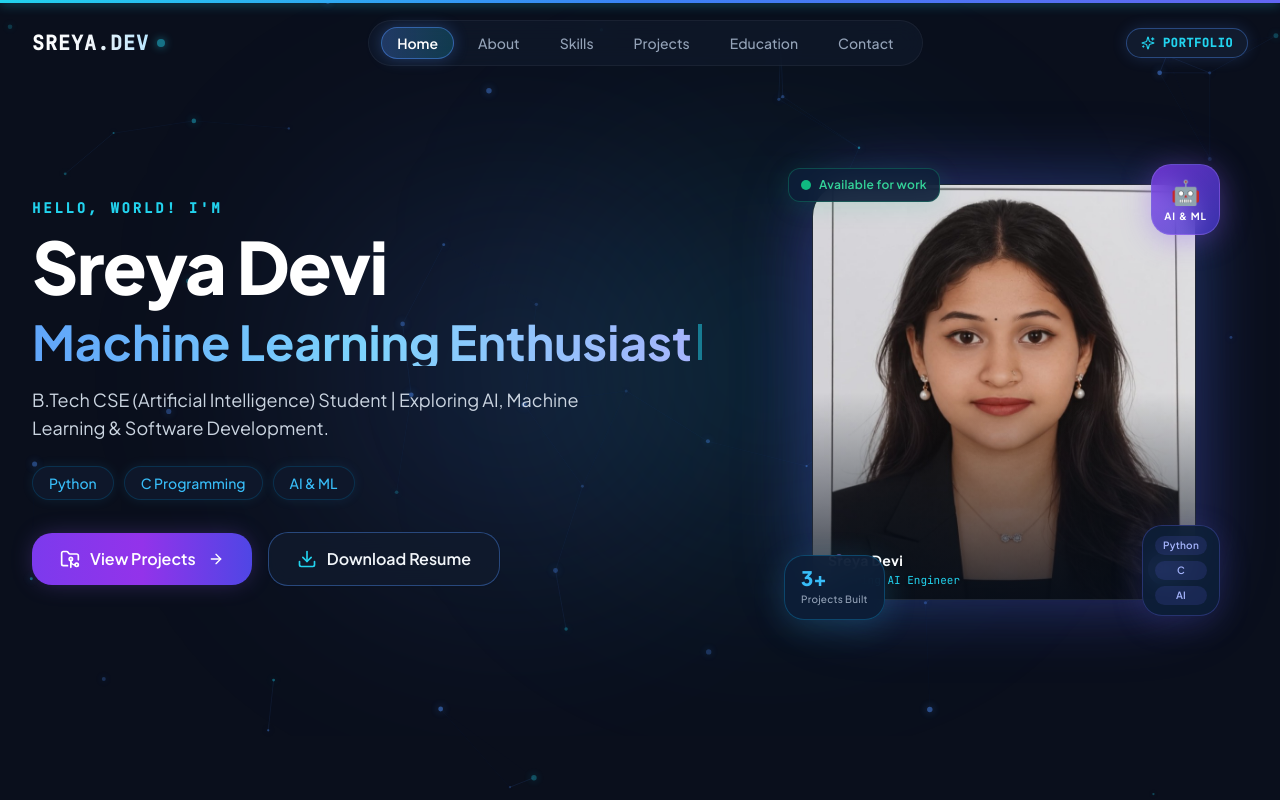
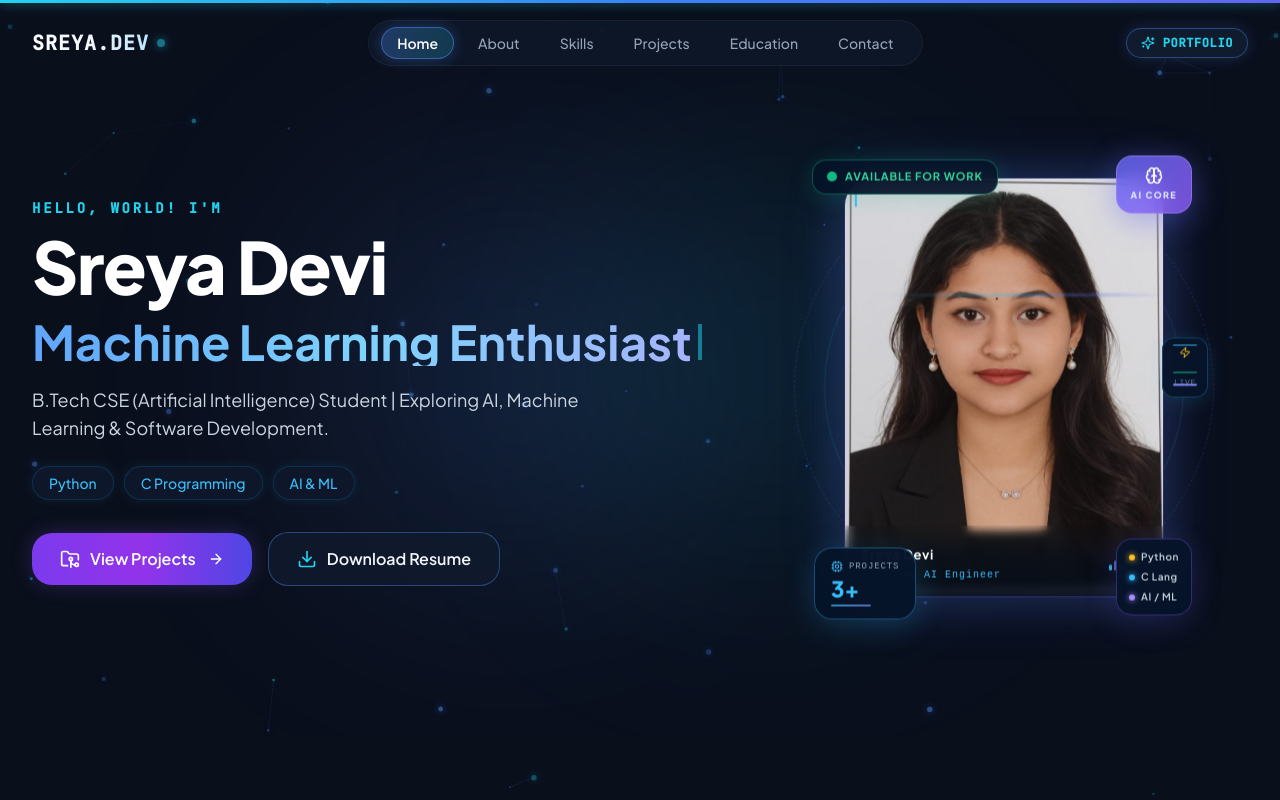
Before and after one commit to sreyadevi2008-ux/sreyadevi.A.Suresh, a React (Vite) app: page / in a window 1280 px wide. Shown: the top 800 px of the page. Built offline with nearby package versions, Linux system fonts and the light colour scheme.

Commit message:
AI futuristic profile card with scanlines, HUD brackets and floating cards

```diff
--- a/src/sections/Hero.jsx
+++ b/src/sections/Hero.jsx
@@ -1,8 +1,56 @@
 import React, { useState, useEffect } from 'react';
 import { motion } from 'framer-motion';
-import { ArrowRight, Download, Terminal, Sparkles, FolderGit2 } from 'lucide-react';
+import { ArrowRight, Download, Terminal, Sparkles, FolderGit2, Brain, Cpu, Zap } from 'lucide-react';
 import { personalData } from '../data/portfolioData';
 import MagneticButton from '../components/MagneticButton';
+
+/* ─── AI Futuristic keyframe styles ─── */
+const aiStyles = `
+  @keyframes scanline {
+    0%   { top: -8%; opacity: 0.7; }
+    100% { top: 108%; opacity: 0; }
+  }
+  @keyframes rotateCW  { from { transform: rotate(0deg);   } to { transform: rotate(360deg);  } }
+  @keyframes rotateCCW { from { transform: rotate(0deg);   } to { transform: rotate(-360deg); } }
+  @keyframes dataStream {
+    0%   { opacity: 0; transform: translateY(-20px); }
+    20%  { opacity: 1; }
+    80%  { opacity: 1; }
+    100% { opacity: 0; transform: translateY(20px); }
+  }
+  @keyframes holoPulse {
+    0%, 100% { opacity: 0.4; box-shadow: 0 0 20px rgba(56,189,248,0.3); }
+    50%       { opacity: 0.9; box-shadow: 0 0 40px rgba(56,189,248,0.7), 0 0 80px rgba(99,102,241,0.4); }
+  }
+  @keyframes cornerSpark {
+    0%,100% { opacity:1; transform:scale(1);   }
+    50%     { opacity:.4; transform:scale(1.6); }
+  }
+  @keyframes floatY {
+    0%,100% { transform: translateY(0px);   }
+    50%     { transform: translateY(-8px);  }
+  }
+  @keyframes glitchBar {
+    0%,96%   { opacity: 0; }
+    97%      { opacity: 0.6; transform: translateX(-3px); }
+    98%      { opacity: 0.4; transform: translateX(4px); }
+    100%     { opacity: 0; }
+  }
+  .ai-scanline   { animation: scanline 3s linear infinite; }
+  .ai-rotateCW   { animation: rotateCW  20s linear infinite; }
+  .ai-rotateCCW  { animation: rotateCCW 14s linear infinite; }
+  .ai-rotateCW2  { animation: rotateCW  32s linear infinite; }
+  .ai-holo       { animation: holoPulse 2.5s ease-in-out infinite; }
+  .ai-floatY     { animation: floatY 4s ease-in-out infinite; }
+  .ai-glitch     { animation: glitchBar 5s linear infinite; }
+  .ai-corner-tl  { animation: cornerSpark 1.4s ease-in-out infinite; }
+  .ai-corner-tr  { animation: cornerSpark 1.4s ease-in-out infinite 0.35s; }
+  .ai-corner-bl  { animation: cornerSpark 1.4s ease-in-out infinite 0.7s; }
+  .ai-corner-br  { animation: cornerSpark 1.4s ease-in-out infinite 1.05s; }
+  .data-row-1    { animation: dataStream 3.2s ease-in-out infinite; }
+  .data-row-2    { animation: dataStream 3.2s ease-in-out infinite 1.1s; }
+  .data-row-3    { animation: dataStream 3.2s ease-in-out infinite 2.1s; }
+`;
 
 export default function Hero() {
   // Rotating / Typing role state
@@ -93,6 +141,7 @@ FEATURED PROJECTS
       id="home"
       className="relative min-h-[92vh] pt-28 pb-16 lg:pt-36 lg:pb-24 flex items-center justify-center overflow-hidden"
     >
+      <style>{aiStyles}</style>
       {/* Background Soft Glow Spots */}
       <div className="absolute top-1/4 left-1/4 w-96 h-96 bg-accent-blue/15 rounded-full blur-[120px] pointer-events-none" />
       <div className="absolute bottom-1/4 right-1/4 w-96 h-96 bg-accent-cyan/10 rounded-full blur-[120px] pointer-events-none" />
@@ -171,103 +220,269 @@ FEATURED PROJECTS
             </div>
           </motion.div>
 
-          {/* Right Visual Column: Profile Photo with glowing card */}
-          {/* Right Visual Column — Modern Overlap UI */}
+          {/* ═══════════════════════════════════════════
+               RIGHT — AI Futuristic Profile Visual
+          ═══════════════════════════════════════════ */}
           <motion.div
-            initial={{ opacity: 0, x: 30 }}
+            initial={{ opacity: 0, x: 40 }}
             animate={{ opacity: 1, x: 0 }}
-            transition={{ duration: 0.8, delay: 0.2, ease: [0.16, 1, 0.3, 1] }}
+            transition={{ duration: 0.9, delay: 0.25, ease: [0.16, 1, 0.3, 1] }}
             className="lg:col-span-5 flex justify-center w-full"
           >
-            {/* Outer container with extra padding for overlapping cards */}
-            <div className="relative w-72 sm:w-80 lg:w-96" style={{ height: '26rem' }}>
+            {/* Root container — extra space for overlap cards */}
+            <div className="relative ai-floatY" style={{ width: 320, height: 420 }}>
 
-              {/* ── Decorative spinning rings ── */}
+              {/* ░░ RING LAYER 1 — slow outer orbit ░░ */}
               <div className="absolute inset-0 flex items-center justify-center pointer-events-none">
-                <div className="w-[340px] h-[340px] rounded-full border border-violet-500/20 animate-[spin_18s_linear_infinite]" />
-              </div>
-              <div className="absolute inset-0 flex items-center justify-center pointer-events-none">
-                <div className="w-[290px] h-[290px] rounded-full border border-sky-400/15 animate-[spin_12s_linear_infinite_reverse]" />
+                <div
+                  className="ai-rotateCW2"
+                  style={{
+                    width: 420, height: 420,
+                    borderRadius: '50%',
+                    border: '1px dashed rgba(99,102,241,0.18)',
+                    position: 'absolute',
+                  }}
+                />
               </div>
 
-              {/* ── Deep glow behind card ── */}
-              <div className="absolute inset-4 rounded-[2rem] bg-gradient-to-br from-violet-600/30 via-sky-500/20 to-indigo-600/30 blur-2xl" />
+              {/* ░░ RING LAYER 2 — mid orbit ░░ */}
+              <div className="absolute inset-0 flex items-center justify-center pointer-events-none">
+                <div
+                  className="ai-rotateCW"
+                  style={{
+                    width: 360, height: 360, borderRadius: '50%',
+                    border: '1.5px solid rgba(56,189,248,0.15)',
+                    position: 'absolute',
+                  }}
+                />
+              </div>
 
-              {/* ── Main Photo Card ── */}
-              <div className="absolute inset-0 rounded-[2rem] overflow-hidden border border-white/10 shadow-[0_0_80px_rgba(99,102,241,0.3)] bg-[#070f1d]">
+              {/* ░░ RING LAYER 3 — inner reverse ░░ */}
+              <div className="absolute inset-0 flex items-center justify-center pointer-events-none">
+                <div
+                  className="ai-rotateCCW"
+                  style={{
+                    width: 300, height: 300, borderRadius: '50%',
+                    border: '1px solid rgba(139,92,246,0.2)',
+                    position: 'absolute',
+                  }}
+                />
+              </div>
+
+              {/* ░░ AMBIENT GLOW ░░ */}
+              <div
+                className="ai-holo"
+                style={{
+                  position: 'absolute', inset: 8,
+                  borderRadius: 28,
+                  background: 'radial-gradient(ellipse at 60% 40%, rgba(99,102,241,0.25) 0%, rgba(56,189,248,0.1) 60%, transparent 100%)',
+                  filter: 'blur(18px)',
+                }}
+              />
+
+              {/* ░░ MAIN PHOTO CARD ░░ */}
+              <div
+                style={{
+                  position: 'absolute', inset: 0,
+                  borderRadius: 28,
+                  overflow: 'hidden',
+                  border: '1.5px solid rgba(99,102,241,0.35)',
+                  boxShadow: '0 0 60px rgba(99,102,241,0.25), 0 0 0 1px rgba(56,189,248,0.08) inset',
+                  background: '#070f1d',
+                }}
+              >
+                {/* Profile image */}
                 <img
                   src="/profile.jpg"
                   alt="Sreya Devi"
-                  className="w-full h-full object-cover object-top"
+                  style={{ width: '100%', height: '100%', objectFit: 'cover', objectPosition: 'top' }}
                 />
-                {/* Gradient overlay at bottom */}
-                <div className="absolute inset-0 bg-gradient-to-t from-[#040c18]/80 via-transparent to-transparent" />
+
+                {/* AI scan line sweep */}
+                <div
+                  className="ai-scanline"
+                  style={{
+                    position: 'absolute', left: 0, right: 0, height: '3px',
+                    background: 'linear-gradient(90deg, transparent 0%, rgba(56,189,248,0.0) 10%, rgba(56,189,248,0.7) 50%, rgba(99,102,241,0.7) 80%, transparent 100%)',
+                    filter: 'blur(1px)',
+                    pointerEvents: 'none',
+                  }}
+                />
+
+                {/* Glitch bar */}
+                <div
+                  className="ai-glitch"
+                  style={{
+                    position: 'absolute', top: '35%', left: 0, right: 0, height: 2,
+                    background: 'rgba(56,189,248,0.5)',
+                    pointerEvents: 'none',
+                  }}
+                />
+
+                {/* ── Corner HUD brackets ── */}
+                {/* Top-left */}
+                <div className="ai-corner-tl" style={{ position:'absolute', top:10, left:10, width:18, height:18, borderTop:'2px solid #38bdf8', borderLeft:'2px solid #38bdf8' }} />
+                {/* Top-right */}
+                <div className="ai-corner-tr" style={{ position:'absolute', top:10, right:10, width:18, height:18, borderTop:'2px solid #818cf8', borderRight:'2px solid #818cf8' }} />
+                {/* Bottom-left */}
+                <div className="ai-corner-bl" style={{ position:'absolute', bottom:10, left:10, width:18, height:18, borderBottom:'2px solid #38bdf8', borderLeft:'2px solid #38bdf8' }} />
+                {/* Bottom-right */}
+                <div className="ai-corner-br" style={{ position:'absolute', bottom:10, right:10, width:18, height:18, borderBottom:'2px solid #818cf8', borderRight:'2px solid #818cf8' }} />
+
+                {/* ── Bottom glass HUD strip ── */}
+                <div
+                  style={{
+                    position: 'absolute', bottom: 0, left: 0, right: 0,
+                    background: 'linear-gradient(to top, rgba(4,12,24,0.95) 0%, rgba(4,12,24,0.6) 60%, transparent 100%)',
+                    padding: '20px 16px 14px',
+                    backdropFilter: 'blur(4px)',
+                  }}
+                >
+                  <div style={{ display:'flex', alignItems:'center', justifyContent:'space-between' }}>
+                    <div>
+                      <p style={{ color:'#fff', fontWeight:700, fontSize:13, letterSpacing:'0.05em', margin:0 }}>{personalData.name}</p>
+                      <p style={{ color:'#38bdf8', fontSize:10, fontFamily:'monospace', marginTop:3, letterSpacing:'0.1em' }}>{personalData.roles[0]}</p>
+                    </div>
+                    {/* Mini waveform bars */}
+                    <div style={{ display:'flex', alignItems:'flex-end', gap:2 }}>
+                      {[6,10,7,13,9,5,11,8].map((h, i) => (
+                        <div
+                          key={i}
+                          style={{
+                            width: 3, height: h,
+                            background: i % 2 === 0 ? '#38bdf8' : '#818cf8',
+                            borderRadius: 2,
+                            opacity: 0.7,
+                            animation: `holoPulse ${0.6 + i * 0.1}s ease-in-out infinite`,
+                            animationDelay: `${i * 0.08}s`,
+                          }}
+                        />
+                      ))}
+                    </div>
+                  </div>
+                </div>
               </div>
 
-              {/* ── Floating card: TOP-LEFT — Available badge ── */}
+              {/* ░░ FLOATING CARD — TOP LEFT: Available ░░ */}
               <motion.div
-                initial={{ opacity: 0, y: -10 }}
-                animate={{ opacity: 1, y: 0 }}
-                transition={{ delay: 0.9, duration: 0.6 }}
-                className="absolute -top-4 -left-6 z-20 flex items-center gap-2 px-3 py-2 rounded-xl bg-[#0d1f38]/90 border border-emerald-500/30 shadow-[0_4px_24px_rgba(16,185,129,0.15)] backdrop-blur-md"
+                initial={{ opacity: 0, y: -12, x: -8 }}
+                animate={{ opacity: 1, y: 0, x: 0 }}
+                transition={{ delay: 0.9, duration: 0.6, ease: 'easeOut' }}
+                style={{
+                  position: 'absolute', top: -18, left: -32, zIndex: 30,
+                  display: 'flex', alignItems: 'center', gap: 8,
+                  padding: '8px 14px',
+                  borderRadius: 14,
+                  background: 'rgba(6,20,42,0.92)',
+                  border: '1px solid rgba(16,185,129,0.4)',
+                  boxShadow: '0 4px 24px rgba(16,185,129,0.2)',
+                  backdropFilter: 'blur(12px)',
+                }}
               >
-                <span className="relative flex h-2.5 w-2.5">
-                  <span className="animate-ping absolute inline-flex h-full w-full rounded-full bg-emerald-400 opacity-75" />
-                  <span className="relative inline-flex rounded-full h-2.5 w-2.5 bg-emerald-500" />
+                <span style={{ position:'relative', display:'flex', width:10, height:10 }}>
+                  <span className="animate-ping" style={{ position:'absolute', inset:0, borderRadius:'50%', background:'#10b981', opacity:0.6 }} />
+                  <span style={{ position:'relative', width:10, height:10, borderRadius:'50%', background:'#10b981', display:'block' }} />
                 </span>
-                <span className="text-emerald-400 text-xs font-semibold tracking-wide">Available for work</span>
+                <span style={{ color:'#34d399', fontSize:11, fontWeight:700, letterSpacing:'0.08em' }}>AVAILABLE FOR WORK</span>
               </motion.div>
 
-              {/* ── Floating card: TOP-RIGHT — AI badge ── */}
+              {/* ░░ FLOATING CARD — TOP RIGHT: AI Core ░░ */}
               <motion.div
-                initial={{ opacity: 0, scale: 0.8 }}
-                animate={{ opacity: 1, scale: 1 }}
-                transition={{ delay: 1.1, duration: 0.5 }}
-                className="absolute -top-5 -right-6 z-20 flex flex-col items-center px-3 py-2.5 rounded-2xl bg-gradient-to-br from-violet-600/80 to-indigo-700/80 border border-violet-400/30 shadow-[0_4px_30px_rgba(139,92,246,0.4)] backdrop-blur-md"
+                initial={{ opacity: 0, y: -12, x: 8 }}
+                animate={{ opacity: 1, y: 0, x: 0 }}
+                transition={{ delay: 1.0, duration: 0.6, ease: 'easeOut' }}
+                style={{
+                  position: 'absolute', top: -22, right: -28, zIndex: 30,
+                  display: 'flex', flexDirection: 'column', alignItems: 'center',
+                  padding: '10px 14px',
+                  borderRadius: 16,
+                  background: 'linear-gradient(135deg, rgba(99,102,241,0.85) 0%, rgba(139,92,246,0.85) 100%)',
+                  border: '1px solid rgba(167,139,250,0.5)',
+                  boxShadow: '0 6px 32px rgba(99,102,241,0.45)',
+                  backdropFilter: 'blur(10px)',
+                  gap: 4,
+                }}
               >
-                <span className="text-2xl">🤖</span>
-                <span className="text-white text-[10px] font-bold tracking-widest mt-0.5">AI & ML</span>
+                <Brain size={18} color="#fff" />
+                <span style={{ color:'#e0e7ff', fontSize:9, fontWeight:800, letterSpacing:'0.15em' }}>AI CORE</span>
               </motion.div>
 
-              {/* ── Floating card: BOTTOM-LEFT — Projects stat ── */}
+              {/* ░░ FLOATING CARD — BOTTOM LEFT: Stats ░░ */}
               <motion.div
-                initial={{ opacity: 0, x: -15 }}
+                initial={{ opacity: 0, x: -16 }}
                 animate={{ opacity: 1, x: 0 }}
-                transition={{ delay: 1.2, duration: 0.6 }}
-                className="absolute -bottom-5 -left-7 z-20 px-4 py-3 rounded-2xl bg-[#0d1f38]/90 border border-sky-500/30 shadow-[0_8px_32px_rgba(56,189,248,0.2)] backdrop-blur-md"
+                transition={{ delay: 1.15, duration: 0.6, ease: 'easeOut' }}
+                style={{
+                  position: 'absolute', bottom: -22, left: -30, zIndex: 30,
+                  padding: '12px 16px',
+                  borderRadius: 18,
+                  background: 'rgba(6,20,42,0.92)',
+                  border: '1px solid rgba(56,189,248,0.35)',
+                  boxShadow: '0 8px 32px rgba(56,189,248,0.2)',
+                  backdropFilter: 'blur(12px)',
+                }}
               >
-                <p className="text-sky-400 text-xl font-extrabold leading-none">3+</p>
-                <p className="text-slate-400 text-[10px] font-medium mt-1 tracking-wide">Projects Built</p>
+                <div style={{ display:'flex', alignItems:'center', gap:6, marginBottom:4 }}>
+                  <Cpu size={12} color="#38bdf8" />
+                  <span style={{ color:'#94a3b8', fontSize:9, letterSpacing:'0.1em', fontFamily:'monospace' }}>PROJECTS</span>
+                </div>
+                <p style={{ color:'#38bdf8', fontSize:22, fontWeight:900, lineHeight:1, margin:0 }}>3+</p>
+                <div style={{ marginTop:5, height:2, width:40, borderRadius:2, background:'linear-gradient(90deg,#38bdf8,#818cf8)', opacity:0.7 }} />
               </motion.div>
 
-              {/* ── Floating card: BOTTOM-RIGHT — Tech stack pill ── */}
+              {/* ░░ FLOATING CARD — BOTTOM RIGHT: Tech Stack ░░ */}
               <motion.div
-                initial={{ opacity: 0, x: 15 }}
+                initial={{ opacity: 0, x: 16 }}
                 animate={{ opacity: 1, x: 0 }}
-                transition={{ delay: 1.3, duration: 0.6 }}
-                className="absolute -bottom-4 -right-6 z-20 flex flex-col gap-1.5 px-3 py-2.5 rounded-2xl bg-[#0d1f38]/90 border border-indigo-500/30 shadow-[0_8px_32px_rgba(99,102,241,0.2)] backdrop-blur-md"
+                transition={{ delay: 1.25, duration: 0.6, ease: 'easeOut' }}
+                style={{
+                  position: 'absolute', bottom: -18, right: -28, zIndex: 30,
+                  padding: '10px 12px',
+                  borderRadius: 16,
+                  background: 'rgba(6,20,42,0.92)',
+                  border: '1px solid rgba(139,92,246,0.35)',
+                  boxShadow: '0 8px 32px rgba(99,102,241,0.2)',
+                  backdropFilter: 'blur(12px)',
+                  display: 'flex', flexDirection: 'column', gap: 5,
+                }}
               >
-                {['Python', 'C', 'AI'].map((tag) => (
-                  <span key={tag} className="text-[10px] font-semibold text-indigo-300 bg-indigo-500/15 rounded-full px-2 py-0.5 text-center tracking-wide">
-                    {tag}
-                  </span>
+                {[
+                  { label: 'Python', color: '#fbbf24' },
+                  { label: 'C Lang',  color: '#38bdf8' },
+                  { label: 'AI / ML', color: '#a78bfa' },
+                ].map(({ label, color }) => (
+                  <div key={label} style={{ display:'flex', alignItems:'center', gap:6 }}>
+                    <div style={{ width:6, height:6, borderRadius:'50%', background:color, boxShadow:`0 0 6px ${color}` }} />
+                    <span style={{ color:'#cbd5e1', fontSize:10, fontWeight:600, letterSpacing:'0.06em' }}>{label}</span>
+                  </div>
                 ))}
               </motion.div>
 
-              {/* ── Name badge at photo bottom ── */}
-              <div className="absolute bottom-3 left-4 right-4 z-10 flex items-center justify-between">
-                <div>
-                  <p className="text-white font-bold text-sm tracking-wide drop-shadow">{personalData.name}</p>
-                  <p className="text-accent-cyan text-[11px] font-mono mt-0.5 drop-shadow">{personalData.roles[0]}</p>
+              {/* ░░ FLOATING CARD — RIGHT MIDDLE: Live signal ░░ */}
+              <motion.div
+                initial={{ opacity: 0, x: 20 }}
+                animate={{ opacity: 1, x: 0 }}
+                transition={{ delay: 1.35, duration: 0.6 }}
+                style={{
+                  position: 'absolute', top: '38%', right: -44, zIndex: 30,
+                  display: 'flex', flexDirection: 'column', alignItems: 'center', gap: 4,
+                  padding: '8px 10px',
+                  borderRadius: 12,
+                  background: 'rgba(6,20,42,0.88)',
+                  border: '1px solid rgba(56,189,248,0.25)',
+                  boxShadow: '0 4px 20px rgba(56,189,248,0.15)',
+                  backdropFilter: 'blur(10px)',
+                }}
+              >
+                <Zap size={12} color="#fbbf24" />
+                <div style={{ display:'flex', flexDirection:'column', gap:3 }}>
+                  {['data-row-1','data-row-2','data-row-3'].map((cls, i) => (
+                    <div key={i} className={cls} style={{ width:24, height:1.5, borderRadius:1, background: i===0 ? '#38bdf8' : i===1 ? '#818cf8' : '#10b981', opacity:0.9 }} />
+                  ))}
                 </div>
-                <div className="w-8 h-8 rounded-full bg-gradient-to-br from-violet-500 to-sky-400 flex items-center justify-center shadow-lg">
-                  <span className="text-white text-xs font-bold">SD</span>
-                </div>
-              </div>
+                <span style={{ color:'#64748b', fontSize:8, fontFamily:'monospace', letterSpacing:'0.08em' }}>LIVE</span>
+              </motion.div>
 
-              {/* ── Decorative corner dots ── */}
-              <div className="absolute top-6 right-6 w-2 h-2 rounded-full bg-sky-400 opacity-60 animate-pulse" />
-              <div className="absolute bottom-10 left-6 w-1.5 h-1.5 rounded-full bg-violet-400 opacity-50 animate-pulse" style={{ animationDelay: '0.5s' }} />
             </div>
           </motion.div>
         </div>
```
